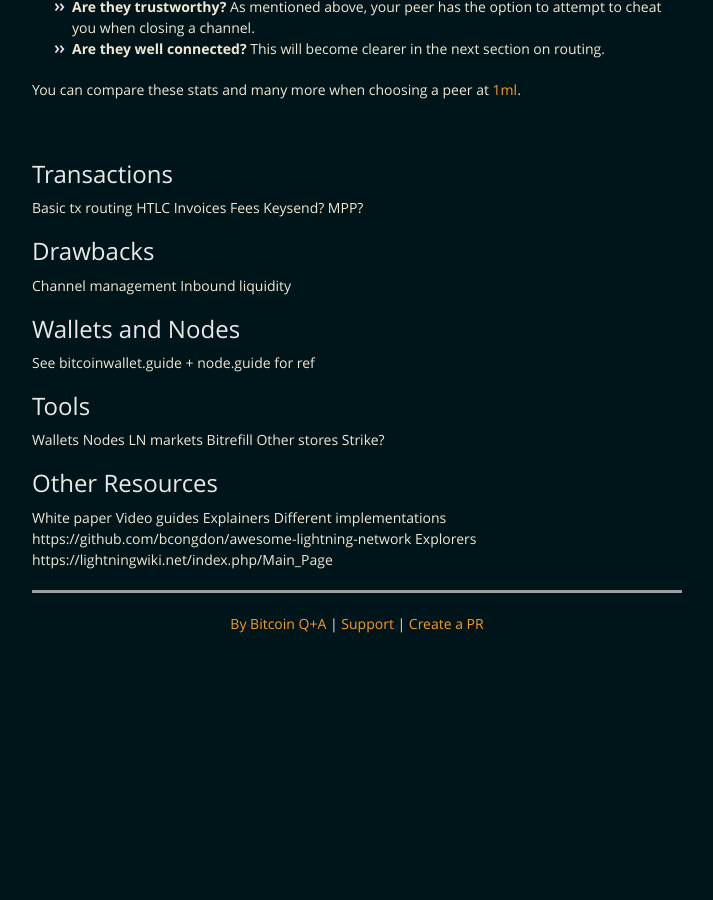
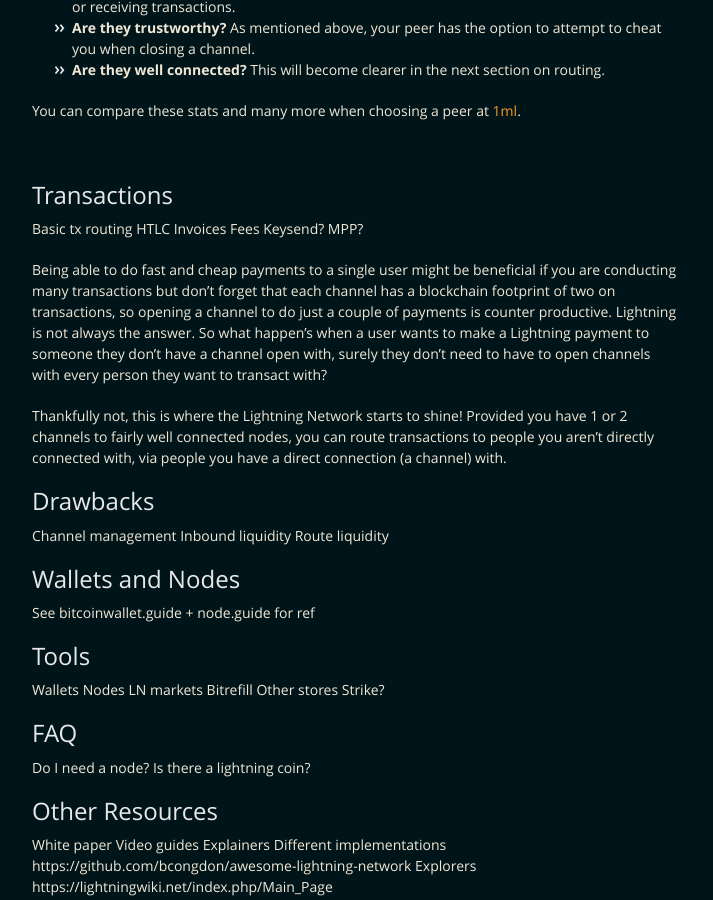
Before and after one commit to BitcoinQnA/ln-guide, a Jekyll site: the page built from index.md, in a window 1280 px wide and 900 px high, scrolled down 3255 px, cut to the strip 0-900 px from the top of the window. Shown: the whole strip, without its empty margins (283-996 px from the left). Built offline with Jekyll 4.4.1, drawn with Linux system fonts in a browser that asks for light colours; before the commit the page ends 4020 px from its top, so only the background shows below that; grey boxes are pictures that could not be loaded.

Commit message:
Update index.md

```diff
--- a/index.md
+++ b/index.md
@@ -18,7 +18,8 @@ This page aims to help people understand a little more on the mechanics of Light
 4.  [Drawbacks](#drawbacks)
 5.  [Wallets and Nodes](#wallets-and-nodes)
 6.  [Tools](#tools)
-7.  [Other resources](#other-resources)
+7.  [FAQ](#faq)
+8.  [Other resources](#other-resources)
 
 <br/>
 
@@ -95,10 +96,19 @@ Fees
 Keysend?
 MPP?
 
+Being able to do fast and cheap payments to a single user might be beneficial if you are conducting many transactions but don't forget that each channel has a blockchain footprint of two on transactions, so opening a channel to do just a couple of payments is counter productive. Lightning is not always the answer. So what happen's when a user wants to make a Lightning payment to someone they don't have a channel open with, surely they don't need to have to open channels with every person they want to transact with?
+
+Thankfully not, this is where the Lightning Network starts to shine! Provided you have 1 or 2 channels to fairly well connected nodes, you can route transactions to people you aren't directly connected with, via people you have a direct connection (a channel) with.
+
+
+
+
+
 ##  Drawbacks
 
 Channel management
 Inbound liquidity
+Route liquidity
 
 ##  Wallets and Nodes
 
@@ -112,6 +122,12 @@ LN markets
 Bitrefill
 Other stores
 Strike?
+
+## FAQ
+
+Do I need a node?
+Is there a lightning coin?
+
 
 
 ##  Other Resources
```
